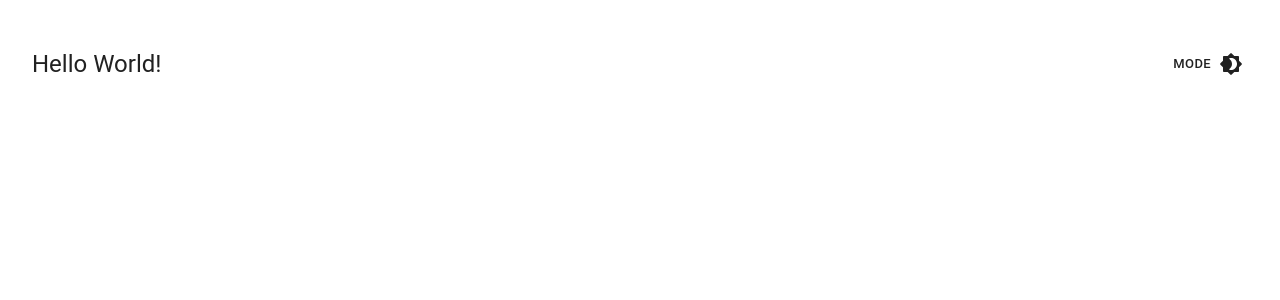
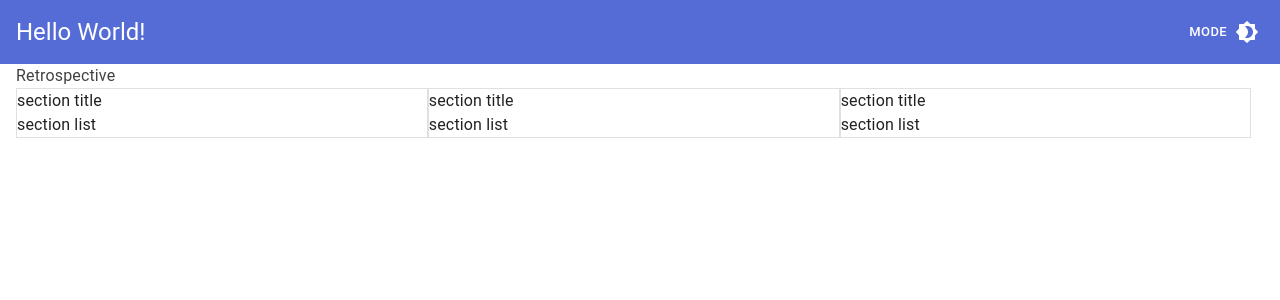
Before and after one commit to objectfoo/retrospective, a React (Vite) app: page / in a window 1280 px wide. Shown: the top 300 px of the page. Built offline with nearby package versions, Linux system fonts and the light colour scheme.

Commit message:
work-work-work

```diff
--- a/index.html
+++ b/index.html
@@ -1,12 +1,15 @@
 <!doctype html>
 <html lang="en">
+
 <head>
   <meta charset="UTF-8" />
   <meta name="viewport" content="width=device-width, initial-scale=1.0" />
   <title>Vite + React + TS</title>
 </head>
+
 <body>
   <div id="root"></div>
   <script type="module" src="/src/main.tsx"></script>
 </body>
+
 </html>
--- a/package.json
+++ b/package.json
@@ -22,12 +22,13 @@
 		"@residualeffect/rereactor": "^3.0.0",
 		"@types/react": "^18.2.15",
 		"@types/react-dom": "^18.2.7",
-		"@typescript-eslint/eslint-plugin": "^6.0.0",
-		"@typescript-eslint/parser": "^6.0.0",
+		"@typescript-eslint/eslint-plugin": "^6.5.0",
+		"@typescript-eslint/parser": "^6.5.0",
 		"@vitejs/plugin-react": "^4.0.3",
 		"check-node-version": "^4.2.1",
 		"eslint": "^8.45.0",
 		"eslint-config-prettier": "^9.0.0",
+		"eslint-plugin-jsx-a11y": "^6.7.1",
 		"eslint-plugin-react": "^7.33.2",
 		"eslint-plugin-react-hooks": "^4.6.0",
 		"eslint-plugin-react-refresh": "^0.4.3",
--- a/src/App.tsx
+++ /dev/null
@@ -1,41 +0,0 @@
-import { BrowserRouter, Routes, Route } from "react-router-dom";
-import { ToggleModeButton } from "./AppThemeContext";
-import Box from "@mui/material/Box";
-import Typography from "@mui/material/Typography";
-import type { Theme } from "@mui/material/styles";
-import type { SystemStyleObject } from "@mui/system";
-
-export default function App(): JSX.Element {
-	return (
-		<BrowserRouter>
-			<Routes>
-				<Route index element={<View />} />
-			</Routes>
-		</BrowserRouter>
-	);
-}
-
-function View(): JSX.Element {
-	return (
-		<Box sx={[Styles]}>
-			<div className="title-row">
-				<Typography variant="h5" component="h1">Hello World!</Typography>
-				<ToggleModeButton />
-			</div>
-		</Box>
-	);
-}
-
-const Styles = (_t: Theme): SystemStyleObject<Theme> => {
-	return {
-		minHeight: "100vh",
-		pt: 6,
-		pb: 4,
-		px: 4,
-		"& .title-row": {
-			display: "flex",
-			alignItems: "center",
-			"& > h1": { flexGrow: 1, },
-		},
-	};
-};
--- a/src/AppThemeContext.tsx
+++ b/src/AppThemeContext.tsx
@@ -11,26 +11,30 @@ import type { Theme, ThemeOptions } from "@mui/material";
 
 type ModeFn = () => void;
 interface ColorMode {
-	toggleMode: ModeFn
+	toggleMode: ModeFn;
 }
 
 type ModeOptions = "light" | "dark";
-const ColorModeContext = React.createContext<ColorMode>({ toggleMode: () => { null; }});
+const ColorModeContext = React.createContext<ColorMode>({
+	toggleMode: () => {
+		null;
+	},
+});
 
 export function AppThemeContext(props: { children: React.ReactNode }): JSX.Element {
 	const [mode, setMode] = React.useState<ModeOptions>("light");
 	const theme = React.useMemo(() => CreateAppTheme({ palette: { mode: mode } }), [mode]);
 	const colorMode = React.useMemo<ColorMode>(() => ({
-		toggleMode: (): void => { setMode((m) => m === "light" ? "dark" : "light"); }
+		toggleMode: (): void => {
+			setMode((m) => (m === "light" ? "dark" : "light"));
+		},
 	}), []);
 
 	return (
 		<ColorModeContext.Provider value={colorMode}>
 			<ThemeProvider theme={theme}>
 				<GlobalStyles styles={{ body: { margin: 0 } }} />
-				<ScopedCssBaseline>
-					{props.children}
-				</ScopedCssBaseline>
+				<ScopedCssBaseline>{props.children}</ScopedCssBaseline>
 			</ThemeProvider>
 		</ColorModeContext.Provider>
 	);
@@ -41,11 +45,12 @@ export function ToggleModeButton(): JSX.Element {
 	const colorMode = React.useContext(ColorModeContext);
 
 	return (
-		<Box sx={{
-			flexGrow: 0,
-			"& .MuiButton-root": { flexGrow: 0 },
-			"& .MuiSvgIcon-root": { ml: 1 },
-		}}>
+		<Box
+			sx={{
+				flexGrow: 0,
+				"& .MuiButton-root": { flexGrow: 0 },
+				"& .MuiSvgIcon-root": { ml: 1 },
+			}}>
 			<Button size="small" color="inherit" onClick={colorMode.toggleMode}>
 				mode
 				{theme.palette.mode === "dark" ? <Brightness7Icon /> : <Brightness4Icon />}
@@ -70,7 +75,25 @@ function CreateAppTheme(themeOptions: ThemeOptions): Theme {
 			h2: { ...defaultTheme.typography.h4 },
 			h3: { ...defaultTheme.typography.h4 },
 		},
+		components: {
+			MuiTypography: {
+				variants: [
+					{
+						props: { variant: "retro-list-title" },
+						style: {
+							color: themeOptions.palette?.mode === "dark" ? "#f0f0f0" : defaultTheme.palette.grey[800],
+						},
+					},
+				],
+			},
+		},
 	};
 	const options = deepmerge(myTheme, themeOptions);
 	return createTheme(options);
-};
+}
+
+declare module "@mui/material/Typography" {
+	interface TypographyPropsVariantOverrides {
+		"retro-list-title": true;
+	}
+}
--- /dev/null
+++ b/src/Layout.tsx
@@ -0,0 +1,41 @@
+import { PropsWithChildren } from "react";
+import { ToggleModeButton } from "./AppThemeContext";
+import Box from "@mui/material/Box";
+import Typography from "@mui/material/Typography";
+import type { Theme, SxProps } from "@mui/material/styles";
+import type { SystemStyleObject } from "@mui/system";
+
+export function MainContainer({ sx, children }: PropsWithChildren<{ sx?: SxProps<Theme>; }>): JSX.Element {
+	const sxProps: SxProps = Array.isArray(sx) ? sx : [sx];
+	return (
+		<Box sx={[Styles, ...sxProps]}>
+			{children}
+		</Box>
+	);
+}
+
+export function TitleRow(): JSX.Element {
+	return (
+		<div className="title-row">
+			<Typography variant="h5" component="h1">Hello World!</Typography>
+			<ToggleModeButton />
+		</div>
+	);
+}
+
+
+const Styles = (t: Theme): SystemStyleObject<Theme> => {
+	return {
+		minHeight: "100vh",
+		px: 2,
+		"& .title-row": {
+			mx: -2,
+			p: 2,
+			background: t.palette.primary.main,
+			color: t.palette.primary.contrastText,
+			display: "flex",
+			alignItems: "center",
+			"& > h1": { flexGrow: 1 },
+		},
+	};
+};
--- /dev/null
+++ b/src/Retrospective.tsx
@@ -0,0 +1,13 @@
+import { BrowserRouter, Routes, Route } from "react-router-dom";
+import { Default } from "./Views/Default";
+
+
+export default function App(): JSX.Element {
+	return (
+		<BrowserRouter>
+			<Routes>
+				<Route index element={<Default />} />
+			</Routes>
+		</BrowserRouter>
+	);
+}
--- /dev/null
+++ b/src/Views/Default.tsx
@@ -0,0 +1,41 @@
+import { Typography } from "@mui/material";
+import type { Theme } from "@mui/material/styles";
+import type { SystemStyleObject } from "@mui/system";
+import { MainContainer, TitleRow } from "../Layout";
+
+export function Default(): JSX.Element {
+	return (
+		<MainContainer sx={Styles}>
+			<TitleRow />
+			<Typography variant="retro-list-title">Retrospective</Typography>
+			<div className="retro-lists-scroll">
+				<div className="retro-section-container">
+					<div className="retro-section">
+						<div className="retro-section-title">section title</div>
+						<div className="retro-section-list">section list</div>
+					</div>
+					<div className="retro-section">
+						<div className="retro-section-title">section title</div>
+						<div className="retro-section-list">section list</div>
+					</div>
+					<div className="retro-section">
+						<div className="retro-section-title">section title</div>
+						<div className="retro-section-list">section list</div>
+					</div>
+				</div>
+			</div>
+		</MainContainer>
+	);
+}
+
+const Styles = (theme: Theme): SystemStyleObject<Theme> => {
+	return {
+		"& .retro-section-container": {
+			display: "grid",
+			gridTemplateColumns: "repeat(3, minmax(220px, 33%))",
+		},
+		"& .retro-section": {
+			border: `1px solid ${theme.palette.divider}`
+		}
+	};
+};
--- a/src/main.tsx
+++ b/src/main.tsx
@@ -1,5 +1,5 @@
 import ReactDOM from "react-dom/client";
-import App from "./App";
+import  Retrospective from "./Retrospective";
 import { AppThemeContext } from "./AppThemeContext";
 
 const el = document.getElementById("root");
@@ -8,6 +8,6 @@ if (el === null) {
 }
 ReactDOM.createRoot(el).render(
 	<AppThemeContext>
-		<App />
+		<Retrospective />
 	</AppThemeContext>
 );
```
Also changed, not shown: .eslintrc.cjs, src/misc.d.ts (added), 2 other files (tests, documents, lock files or other folders). Lines whose indentation alone changed are shown as unchanged.
